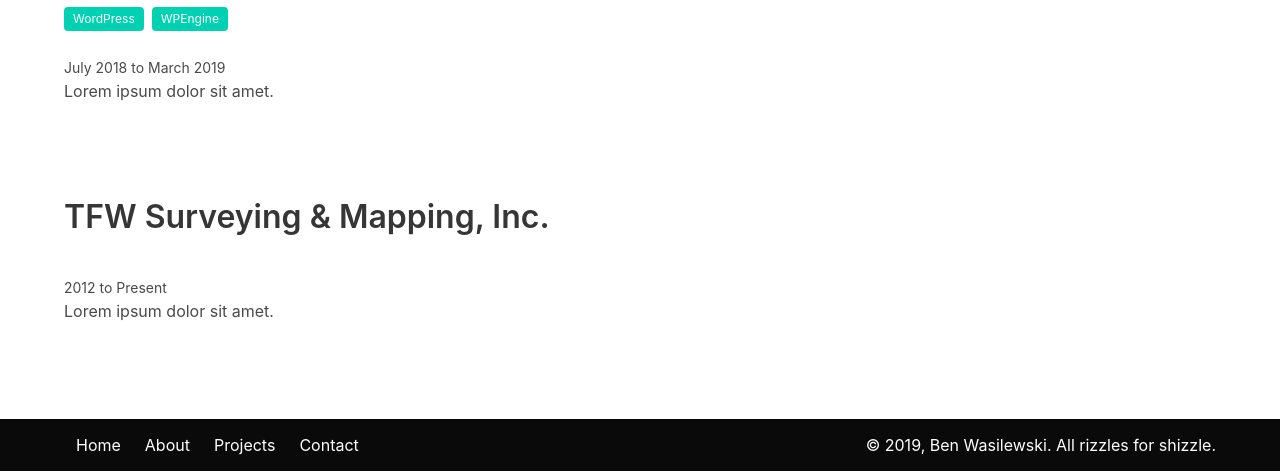
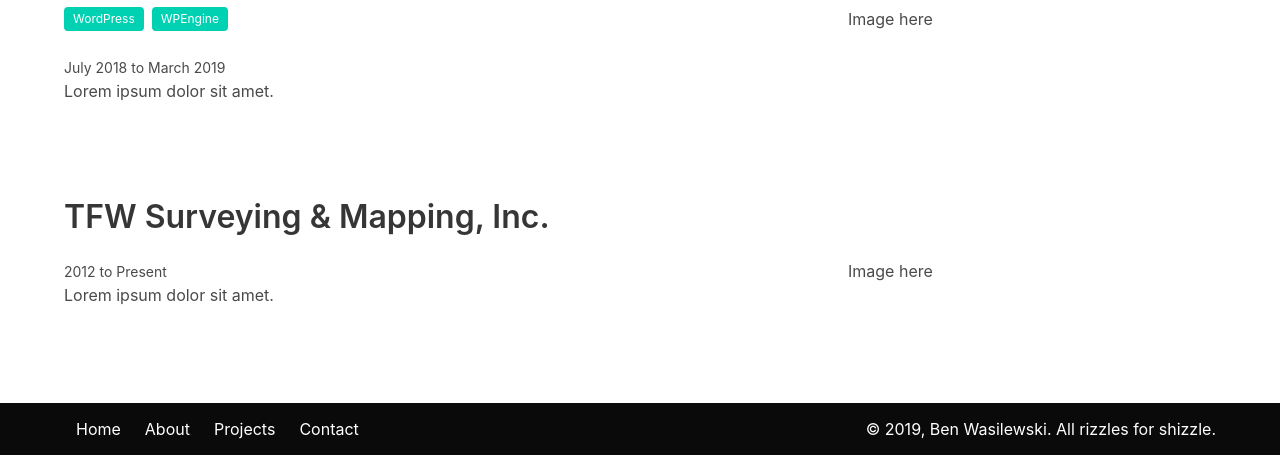
Before and after one commit to bwasilewski/benwas-gatsby, a Gatsby site: page /projects in a window 1280 px wide. Shown: the part 534-1005 px from the top of the page. Built offline with nearby package versions, Linux system fonts and the light colour scheme; Gatsby itself is replaced by a stand-in of ours.

Commit message:
move projects page logic into a projects directory

```diff
--- /dev/null
+++ b/src/components/project.jsx
@@ -0,0 +1,25 @@
+import React from 'react'
+
+const Project = ({ title, description, timeline, tags }) => (
+  <section className="section">
+    <h3 className="title is-3">{title}</h3>
+    <div className="columns">
+      <div className="column is-two-thirds">
+        {tags.length > 0 && (
+        <div className="tags">
+          {tags.map(tag => (
+            <span className="tag is-primary">{tag}</span>
+          ))}
+        </div>
+        )}
+        <small>{timeline.begin} to {timeline.end}</small>
+        <p>{description}</p>
+      </div>
+      <div className="column is-one-third">
+        <p>Image here</p>
+      </div>
+    </div>
+  </section>
+)
+
+export default Project
--- a/src/pages/projects.jsx
+++ /dev/null
@@ -1,69 +0,0 @@
-import React from 'react'
-import { Link, StaticQuery, graphql } from 'gatsby'
-
-import Layout from '../components/layout'
-import SEO from '../components/seo'
-
-
-
-const ProjectsPage = () => (
-  <StaticQuery
-    query={graphql`
-      query ProjectsQuery {
-        site {
-          siteMetadata {
-            projects {
-              title
-              description
-              timeline {
-                begin
-                end
-              }
-              tags
-            }
-          }
-        }
-      }
-    `}
-    render={data =>(
-      <Layout>
-        <SEO title="Projects Page" />
-        <section className="section">
-          <div className="container">
-            <h2 className="title is-2">Projects</h2>
-            <div className="columns">
-              <div className="column is-two-thirds">
-                {data.site.siteMetadata.projects.map(project => (
-                  <section className="section">
-                    <h3 className="title is-3">{project.title}</h3>
-                    <div className="tags">
-                      {project.tags.map(tag => (
-                        <span className="tag is-primary">{tag}</span>
-                      ))}
-                    </div>
-                    <small>{project.timeline.begin} to {project.timeline.end}</small>
-                    <p>{project.description}</p>
-                  </section>
-                ))}
-                {/* <section className="section">
-                  <h3 className="title is-3">SpotMyPhotos</h3>
-                </section>
-                <section className="section">
-                  <h3 className="title is-3">Kuei Luck</h3>
-                </section>
-                <section className="section">
-                  <h3 className="title is-3">Grow Media</h3>
-                </section> */}
-              </div>
-              <div className="column is-one-third">
-                <p>Sidebar</p>
-              </div>
-            </div>
-          </div>
-        </section>
-      </Layout>
-    )}
-  />
-)
-
-export default ProjectsPage
--- /dev/null
+++ b/src/pages/projects/index.jsx
@@ -0,0 +1,50 @@
+import React from 'react'
+import { Link, StaticQuery, graphql } from 'gatsby'
+
+import Layout from '../../components/layout'
+import SEO from '../../components/seo'
+import Project from '../../components/project'
+
+
+const ProjectsPage = () => (
+  <StaticQuery
+    query={graphql`
+      query ProjectsQuery {
+        site {
+          siteMetadata {
+            projects {
+              title
+              description
+              timeline {
+                begin
+                end
+              }
+              tags
+            }
+          }
+        }
+      }
+    `}
+    render={data =>(
+      <Layout>
+        <SEO title="Projects Page" />
+        <section className="section">
+          <div className="container">
+            <h2 className="title is-2">Projects</h2>
+
+            {data.site.siteMetadata.projects.map(project => (
+              <Project
+                title={project.title}
+                description={project.description}
+                timeline={project.timeline}
+                tags={project.tags}
+                />
+            ))}
+          </div>
+        </section>
+      </Layout>
+    )}
+  />
+)
+
+export default ProjectsPage
```
Also changed, not shown: src/pages/index.jsx (+13 -0 lines).
